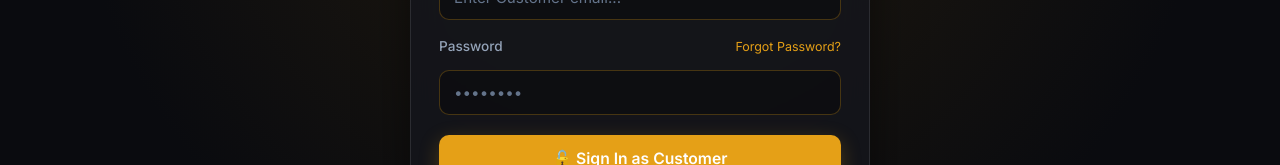
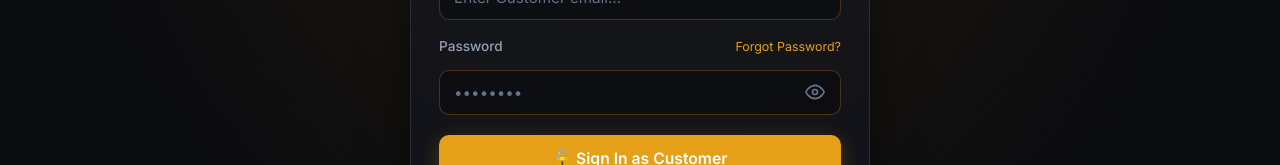
Before and after one commit to Ankitp143/Multiplex-Management-System, a React (Vite) app in the folder client-app/: page /login in a window 1280 px wide. Shown: the part 487-652 px from the top of the page. Built offline with nearby package versions, Linux system fonts and the light colour scheme; no server answers.

Commit message:
Clear password on incorrect credential check and add show/hide password toggle

```diff
--- a/client-app/src/pages/auth/LoginPage.jsx
+++ b/client-app/src/pages/auth/LoginPage.jsx
@@ -21,6 +21,7 @@
   const [loading, setLoading] = useState(false);
   const [errorMessage, setErrorMessage] = useState('');
   const [unregisteredError, setUnregisteredError] = useState(false);
+  const [showPassword, setShowPassword] = useState(false);
 
   useEffect(() => {
     toast.dismiss();
@@ -58,6 +59,8 @@
     } catch (err) {
       const errorMsg = err.response?.data?.message || 'Incorrect email or password. Please try again.';
       setErrorMessage(errorMsg);
+      // Remove password after failed check so user can re-enter freshly
+      setForm(p => ({ ...p, password: '' }));
       if (err.response?.status === 404 || errorMsg.includes('register first')) {
         setUnregisteredError(true);
       }
@@ -198,9 +201,10 @@
                     Forgot Password?
                   </Link>
                 </div>
+                <div style={{ position: 'relative', display: 'flex', alignItems: 'center' }}>
                   <input
                     className="form-input"
-                  type="password"
+                    type={showPassword ? 'text' : 'password'}
                     name="password"
                     value={form.password}
                     onChange={handleChange}
@@ -209,9 +213,44 @@
                     style={{
                       background: 'rgba(0, 0, 0, 0.3)',
                       border: `1px solid ${selectedRole ? activeRoleObj.color + '44' : 'rgba(255, 255, 255, 0.12)'}`,
-                    padding: '12px 14px', borderRadius: 10
+                      padding: '12px 42px 12px 14px',
+                      borderRadius: 10,
+                      width: '100%'
                     }}
                   />
+                  <button
+                    type="button"
+                    onClick={() => setShowPassword(p => !p)}
+                    title={showPassword ? 'Hide password' : 'Show password'}
+                    aria-label={showPassword ? 'Hide password' : 'Show password'}
+                    style={{
+                      position: 'absolute',
+                      right: 12,
+                      background: 'transparent',
+                      border: 'none',
+                      color: showPassword ? activeRoleObj.color : 'var(--text-muted)',
+                      cursor: 'pointer',
+                      padding: 4,
+                      display: 'flex',
+                      alignItems: 'center',
+                      justifyContent: 'center',
+                      transition: 'color 0.2s ease',
+                      zIndex: 2
+                    }}
+                  >
+                    {showPassword ? (
+                      <svg width="20" height="20" viewBox="0 0 24 24" fill="none" stroke="currentColor" strokeWidth="2" strokeLinecap="round" strokeLinejoin="round">
+                        <path d="M17.94 17.94A10.07 10.07 0 0 1 12 20c-7 0-11-8-11-8a18.45 18.45 0 0 1 5.06-5.94M9.9 4.24A9.12 9.12 0 0 1 12 4c7 0 11 8 11 8a18.5 18.5 0 0 1-2.16 3.19m-6.72-1.07a3 3 0 1 1-4.24-4.24"></path>
+                        <line x1="1" y1="1" x2="23" y2="23"></line>
+                      </svg>
+                    ) : (
+                      <svg width="20" height="20" viewBox="0 0 24 24" fill="none" stroke="currentColor" strokeWidth="2" strokeLinecap="round" strokeLinejoin="round">
+                        <path d="M1 12s4-8 11-8 11 8 11 8-4 8-11 8-11-8-11-8z"></path>
+                        <circle cx="12" cy="12" r="3"></circle>
+                      </svg>
+                    )}
+                  </button>
+                </div>
               </div>
 
               <button
```
Lines whose indentation alone changed are shown as unchanged.
